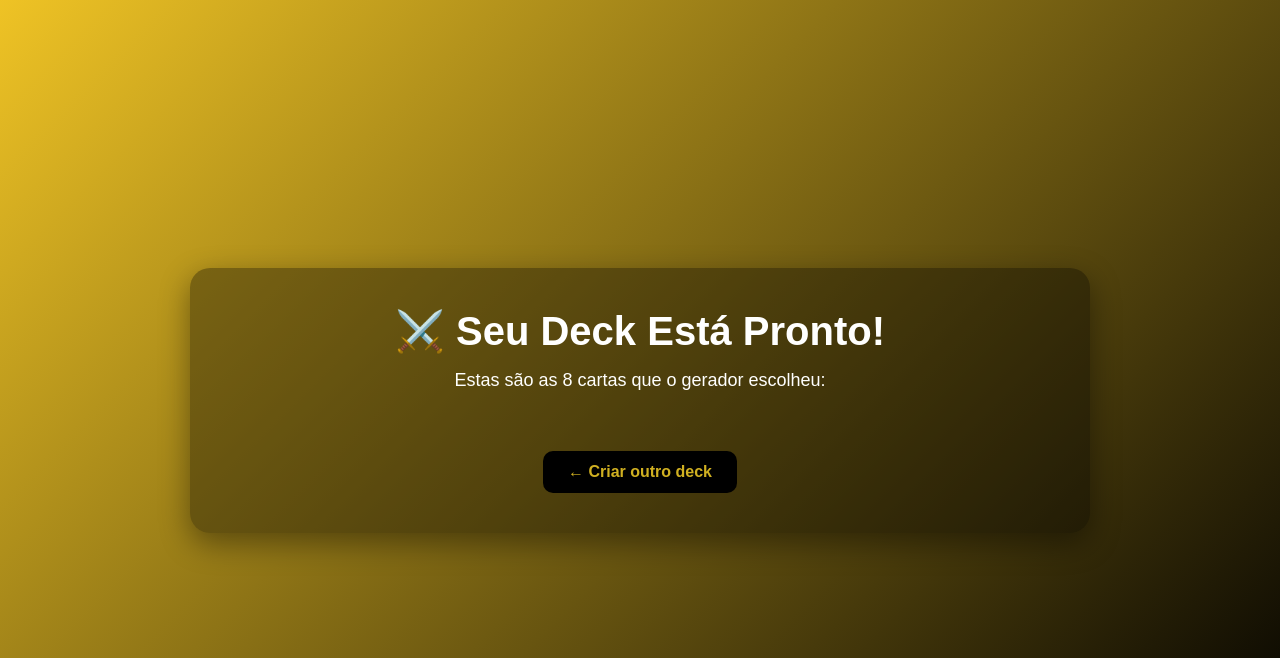
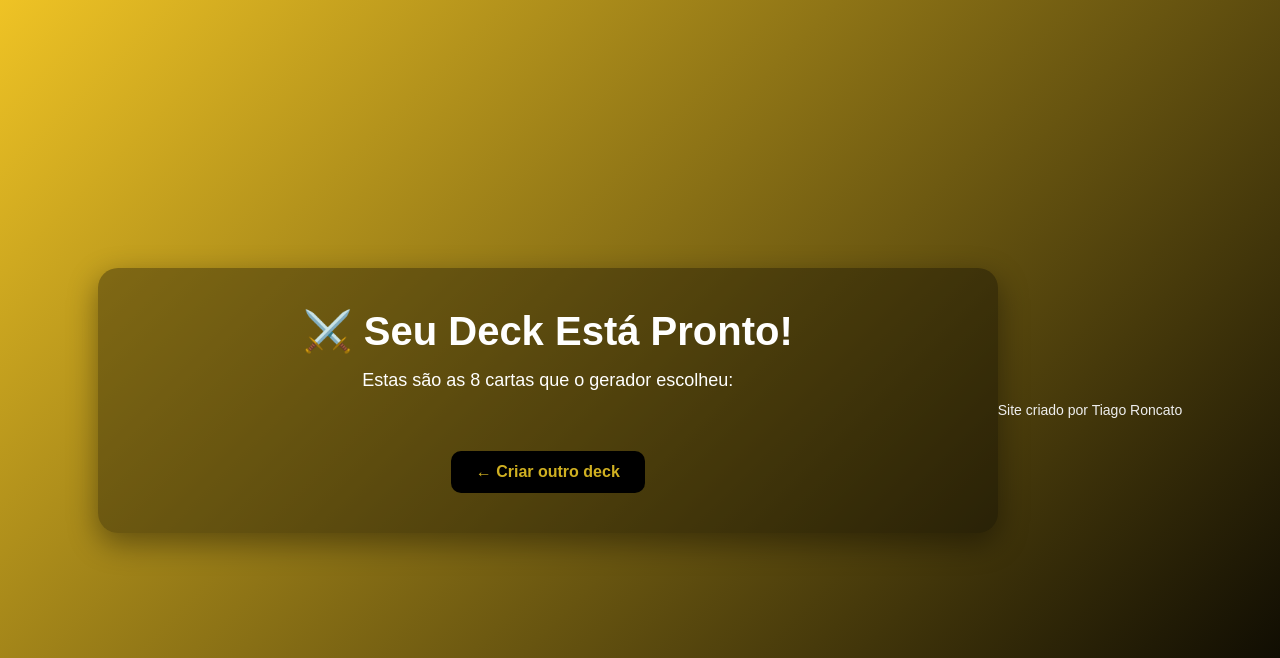
Before and after one commit to tiagoroncatomiziara-sudo/site_clash, a Flask app: template site_clash_royale/templates/criar_deck.html in a window 1280 px wide. Shown: the top 658 px of the page. Run offline with Flask 3, Linux system fonts and the light colour scheme; the template is opened without the code that fills it, so the values that code supplies are empty.

Commit message:
Add footer to criar_deck.html
Added footer with creator credit.

```diff
--- a/site_clash_royale/templates/criar_deck.html
+++ b/site_clash_royale/templates/criar_deck.html
@@ -43,5 +43,5 @@
     </div>
 
 </body>
-
+<footer> Site criado por Tiago Roncato </footer>
 </html>
```
